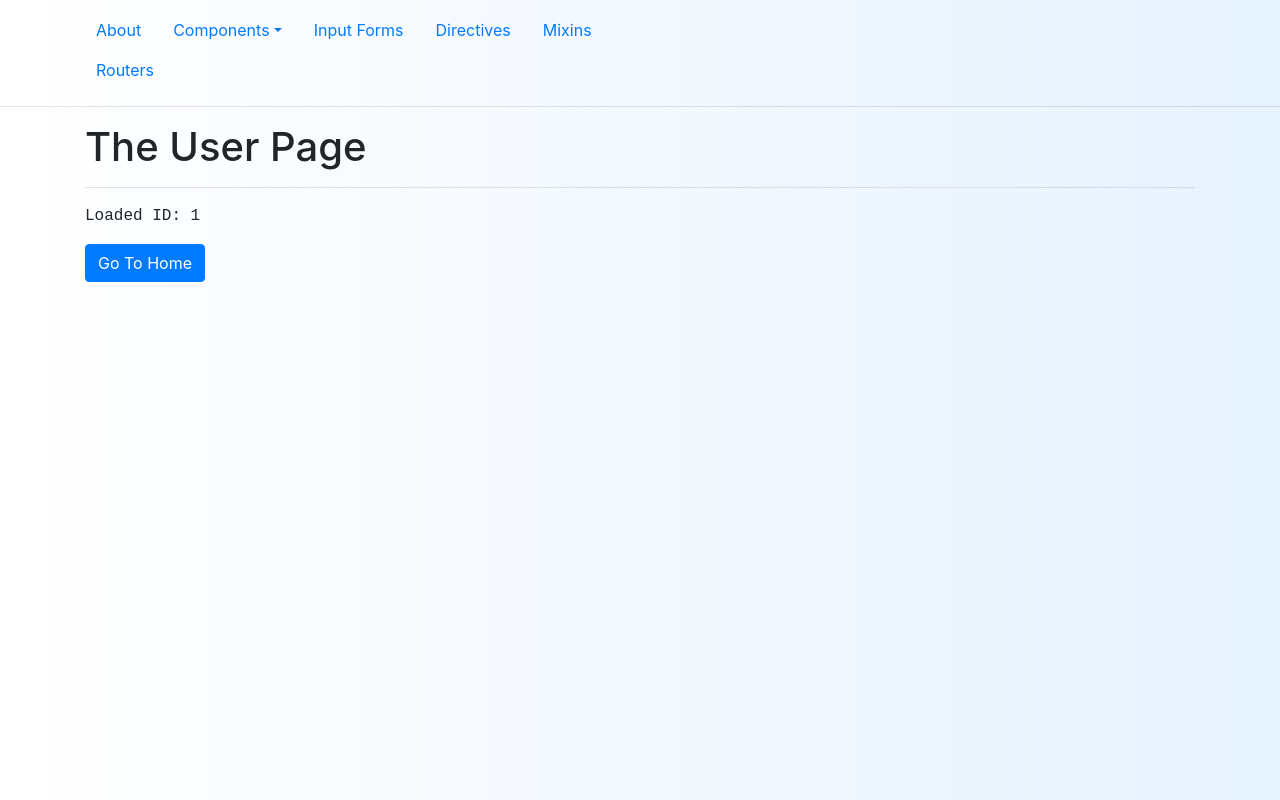
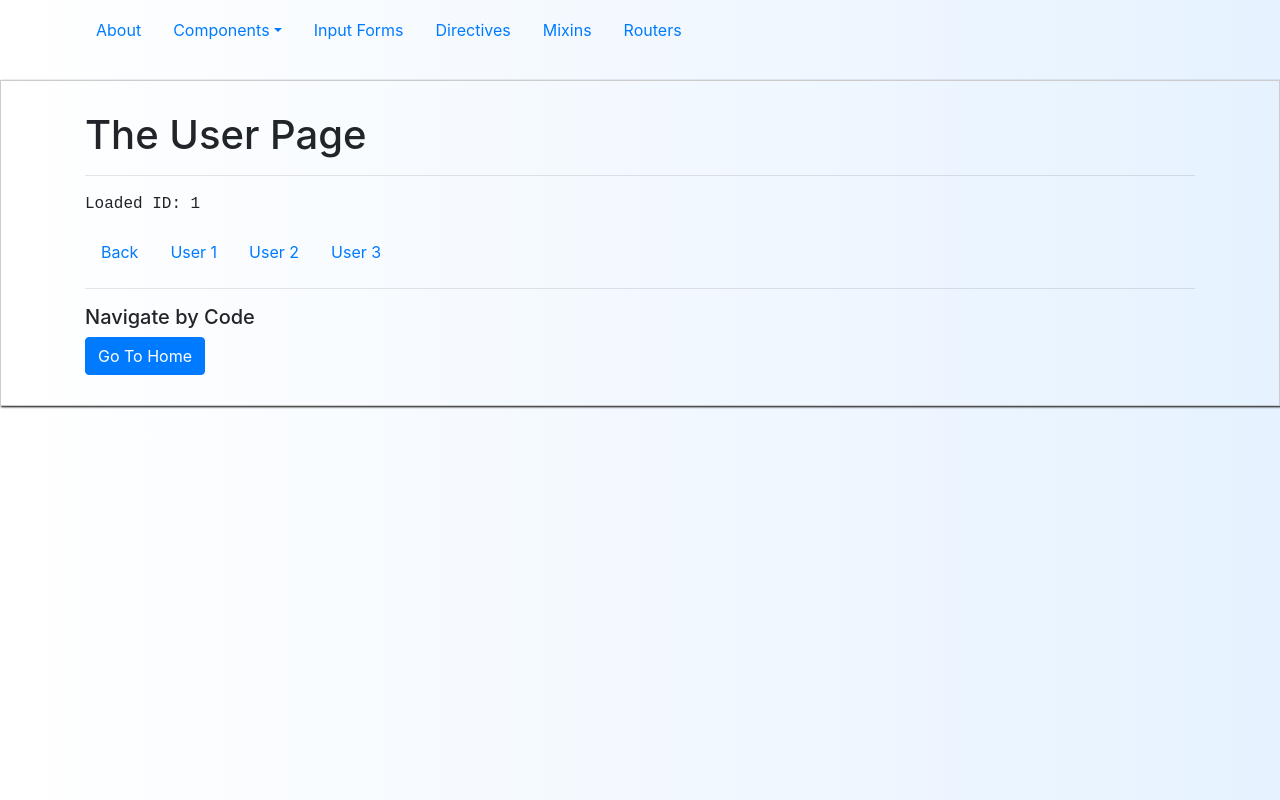
Before and after one commit to nald0422/vuetify-module, a Vue app: page /routers/1 in a window 1280 px wide. Built offline with nearby package versions, Linux system fonts and the light colour scheme; a web font is replaced by a local one.

Commit message:
Dynamic Routes

```diff
--- a/src/App.vue
+++ b/src/App.vue
@@ -3,13 +3,15 @@
   <div class="container" style="padding: 10px; padding-bottom: 0px;">
    <!-- <h1>Router</h1> -->
    <div class="row">
-    <div class="col-xs-12 col-sm-8 col-sm-offset-2 col-md-6 col-md-offset-3">
+    <div class="col-12">
      <appHeader></appHeader>
     </div>
    </div>
   </div>
-  <hr />
-  <router-view />
+  <!-- <hr /> -->
+  <div class="block">
+   <router-view />
+  </div>
  </div>
 </template>
 
@@ -121,4 +123,11 @@ export default {
   }
  }
 }
+
+.block {
+ border: 1px solid #ccc;
+ box-shadow: 1px 1px 2px black;
+ padding: 30px;
+ margin: 30px auto;
+}
 </style>
--- a/src/components/Routers/User.vue
+++ b/src/components/RouterApp/User.vue
@@ -5,6 +5,9 @@
     <h1>The User Page</h1>
     <hr />
     <p>Loaded ID: {{ id }}</p>
+    <userList></userList>
+    <hr />
+    <h5>Navigate by Code</h5>
     <button @click="navigateToHome" class="btn btn-primary">Go To Home</button>
    </div>
   </div>
@@ -12,11 +15,23 @@
 </template>
 
 <script>
+import UserList from "./UserList.vue";
+
 export default {
  data: function() {
   return {
    id: this.$route.params.id
   };
+ },
+
+ watch: {
+  $route(to, from) {
+   this.id = to.params.id;
+  }
+ },
+
+ components: {
+  userList: UserList
  },
 
  methods: {
--- /dev/null
+++ b/src/components/RouterApp/UserList.vue
@@ -0,0 +1,16 @@
+<template>
+ <ul class="nav nav-pills">
+  <li class="nav-item" role="presentation">
+   <router-link class="nav-link" to="/routers">Back</router-link>
+  </li>
+  <li class="nav-item">
+   <router-link to="/routers/1" class="nav-link">User 1</router-link>
+  </li>
+  <li class="nav-item">
+   <router-link to="/routers/2" class="nav-link">User 2</router-link>
+  </li>
+  <li class="nav-item">
+   <router-link to="/routers/3" class="nav-link">User 3</router-link>
+  </li>
+ </ul>
+</template>
--- a/src/router.js
+++ b/src/router.js
@@ -11,6 +11,7 @@ import Forms from '@/views/Forms.vue'
 import Directives from '@/views/Directives.vue'
 import Mixins from '@/views/Mixins.vue'
 import Routers from '@/views/Routers.vue'
+import routerApp from './components/RouterApp/User'
 
 
 Vue.use(Router)
@@ -65,13 +66,13 @@ export default new Router({
         },
         {
             path: '/routers',
-            name: 'routers',
+            name: 'routersApp',
             component: Routers
         },
         {
             path: '/routers/:id',
             name: 'routers',
-            component: Routers
+            component: routerApp
         },
         {
             path: '/',
--- a/src/views/Routers.vue
+++ b/src/views/Routers.vue
@@ -5,7 +5,7 @@
 </template>
 
 <script>
-import Users from "../components/Routers/User.vue";
+import Users from "../components/RouterApp/User.vue";
 
 export default {
  components: {
```
Also changed, not shown: src/components/RouterApp/User1.vue (added, +15 -0 lines), src/components/RouterApp/User2.vue (added, +12 -0 lines).
